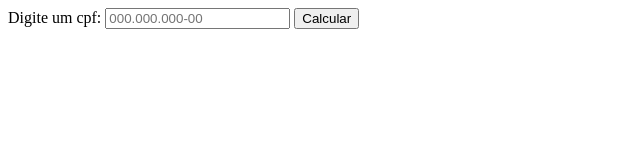
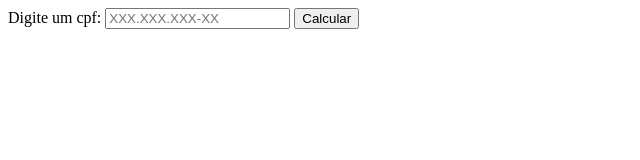
Before and after one commit to carolinitsi/testegit, a plain HTML site: page index.html in a window 1280 px wide. Shown: the full height of the page, 0-640 px from the left. Drawn offline with Linux system fonts and the light colour scheme.

Commit message:
Atualizando placeholder do index

```diff
--- a/index.html
+++ b/index.html
@@ -9,7 +9,7 @@
 <body>
     <form>
         <label>Digite um cpf:</label>
-        <input type="text" placeholder="000.000.000-00" class="input__cpf" id="cpf">
+        <input type="text" placeholder="XXX.XXX.XXX-XX" class="input__cpf" id="cpf">
         <button class="bt__calc" id="bt">Calcular</button>
     </form>
 
```
